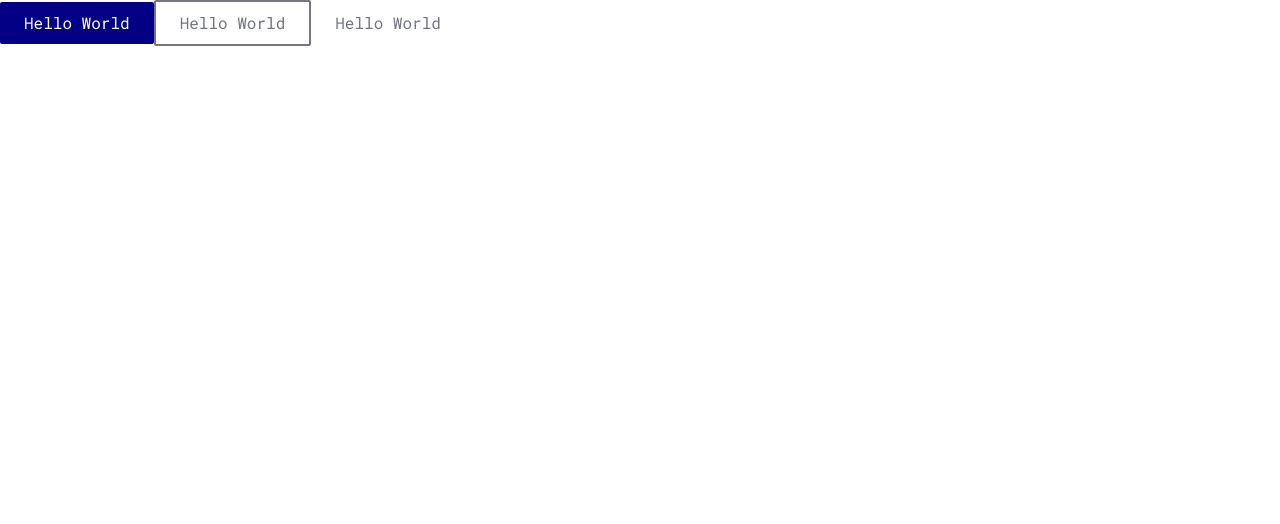
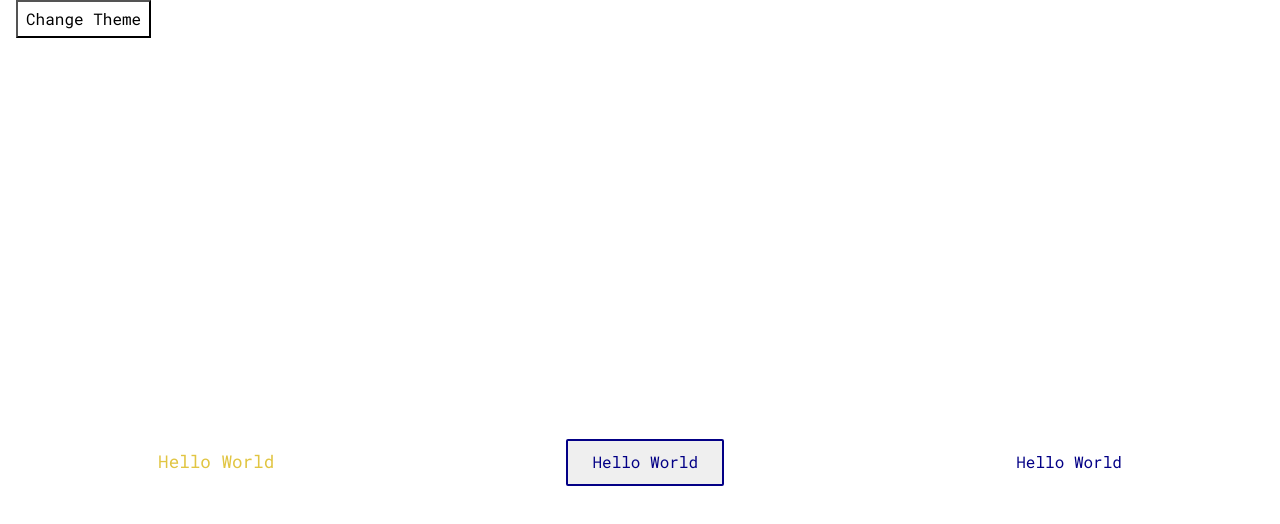
Before and after one commit to Tuaev/storybook-system-design, a React (Create React App) app: page / in a window 1280 px wide. Shown: the top 524 px of the page. Built offline with nearby package versions, Linux system fonts and the light colour scheme.

Commit message:
Add darktheme and themeprovider

```diff
--- a/src/App.js
+++ b/src/App.js
@@ -1,12 +1,35 @@
+import { useState } from 'react';
 import { PrimaryButton, SecondaryButton, TertiaryButton } from './components/Buttons';
+import { darkTheme, defaultTheme } from './utils';
+import { ThemeProvider } from 'styled-components';
 
 const App = () => {
+  const [useDarkTheme, setUseDarkTheme] = useState(false);
+
   return (
-    <div>
-      <PrimaryButton>Hello World</PrimaryButton>
-      <SecondaryButton disabled>Hello World</SecondaryButton>
-      <TertiaryButton disabled>Hello World</TertiaryButton>
-    </div>
+    <ThemeProvider theme={useDarkTheme ? darkTheme : defaultTheme}>
+      <button
+        style={{ margin: '0 16px 24px', padding: '8px', background: 'none' }}
+        onClick={() => setUseDarkTheme(!useDarkTheme)}
+      >
+        Change Theme
+      </button>
+      <div
+        style={{
+          background: useDarkTheme ? defaultTheme.primaryColor : darkTheme.primaryColor,
+          height: '100vh',
+          display: 'flex',
+          alignItems: 'center',
+          justifyContent: 'space-around',
+        }}
+      >
+        <PrimaryButton variant="warning" size="large">
+          Hello World
+        </PrimaryButton>
+        <SecondaryButton>Hello World</SecondaryButton>
+        <TertiaryButton>Hello World</TertiaryButton>
+      </div>
+    </ThemeProvider>
   );
 };
 
--- a/src/utils/themes.js
+++ b/src/utils/themes.js
@@ -23,3 +23,26 @@ export const defaultTheme = {
     successColorActive: green[300],
   },
 };
+
+export const darkTheme = {
+  primaryColor: neutral[100],
+  primaryHoverColor: neutral[200],
+  primaryActiveColor: neutral[300],
+  textColorOnPrimary: blue[300],
+  textColor: blue[300],
+  textColorInverted: neutral[100],
+  primaryFont: primaryFont,
+  disabled: neutral[400],
+  textOnDisabled: neutral[300],
+  status: {
+    warningColor: yellow[100],
+    warningColorHover: yellow[200],
+    warningColorActive: yellow[300],
+    errorColor: red[100],
+    errorColorHover: red[200],
+    errorColorActive: red[300],
+    successColor: green[100],
+    successColorHover: green[200],
+    successColorActive: green[300],
+  },
+};
```
